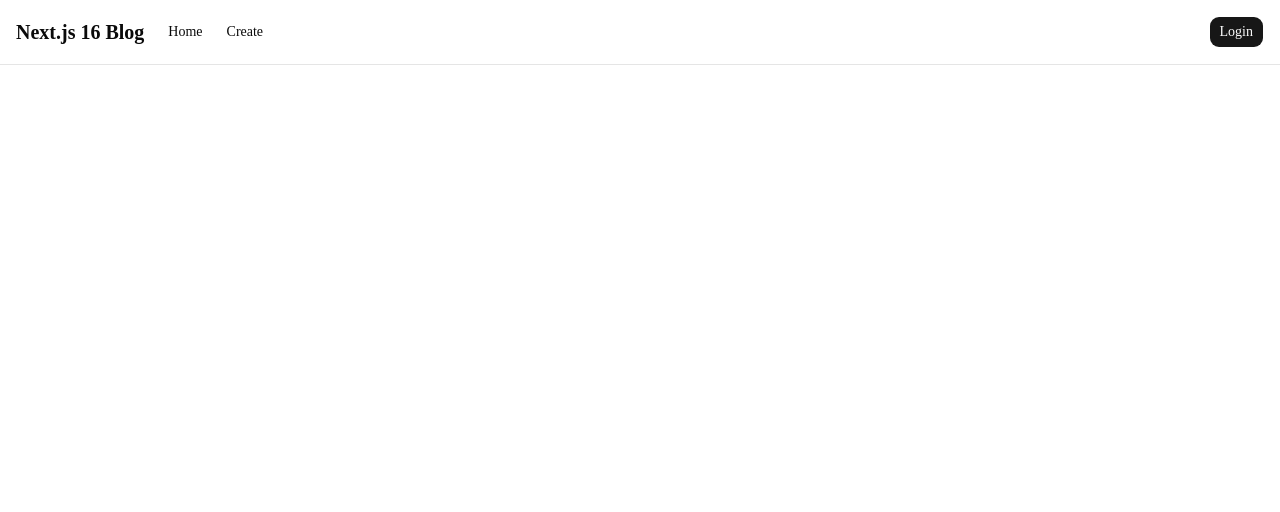
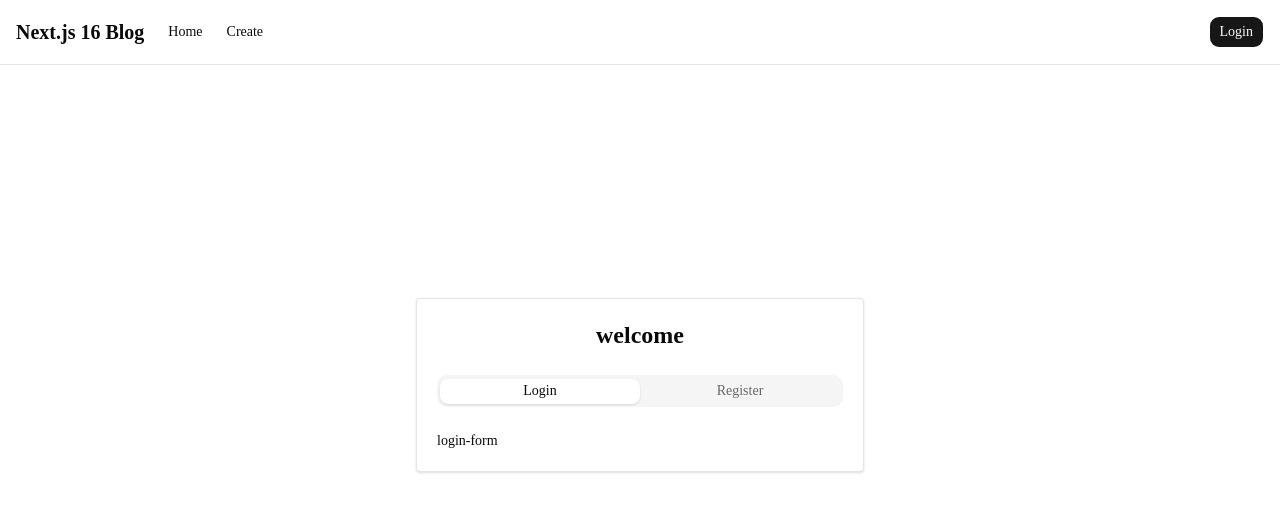
Before and after one commit to mohamedahmedelmahalawy/blog-next, a Next.js app: page /auth in a window 1280 px wide. Shown: the top 512 px of the page. Built offline with nearby package versions, Linux system fonts and the light colour scheme.

Commit message:
auth-layout done

```diff
--- a/components/auth/auth-layout.tsx
+++ b/components/auth/auth-layout.tsx
@@ -1,4 +1,29 @@
 "use client";
+
+import { useState } from "react";
+import { Tabs, TabsContent, TabsList, TabsTrigger } from "../ui/tabs";
+import LoginForm from "./login-form";
+import RegisterForm from "./register-form";
+
 export default function AuthLayout() {
-  return <div className="flex justify-center items-center min-h-[8-vh]"></div>;
+  const [activeTab, setActiveTab] = useState("login");
+  return (
+    <div className="flex justify-center items-center min-h-[80vh]">
+      <div className="w-full max-w-md p-5 bg-card rounded shadow-sm border">
+        <h1 className="text-2xl font-bold text-center mb-6">welcome</h1>
+        <Tabs value={activeTab} onValueChange={setActiveTab} className="w-full">
+          <TabsList className="grid grid-cols-2 mb-4 w-full">
+            <TabsTrigger value="login">Login</TabsTrigger>
+            <TabsTrigger value="register">Register</TabsTrigger>
+          </TabsList>
+          <TabsContent value="login">
+            <LoginForm />
+          </TabsContent>
+          <TabsContent value="register">
+            <RegisterForm />
+          </TabsContent>
+        </Tabs>
+      </div>
+    </div>
+  );
 }
```
